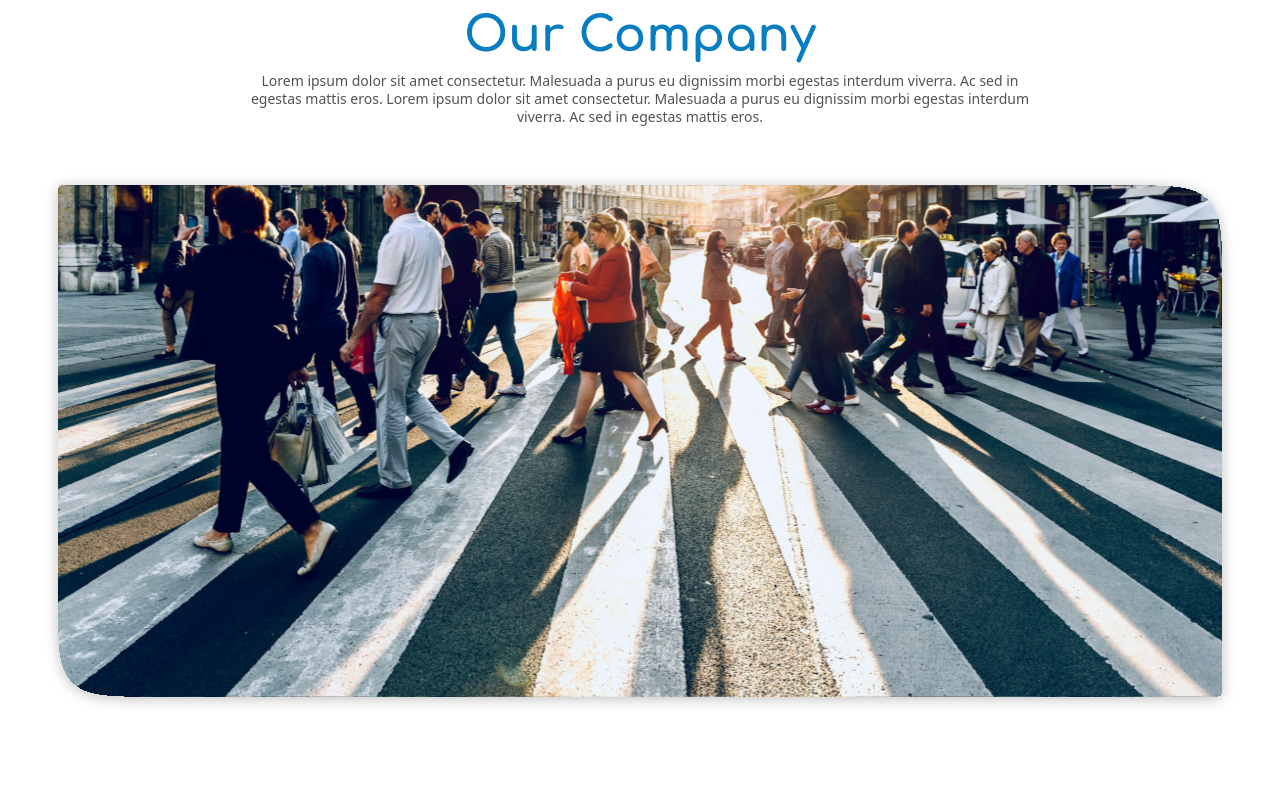
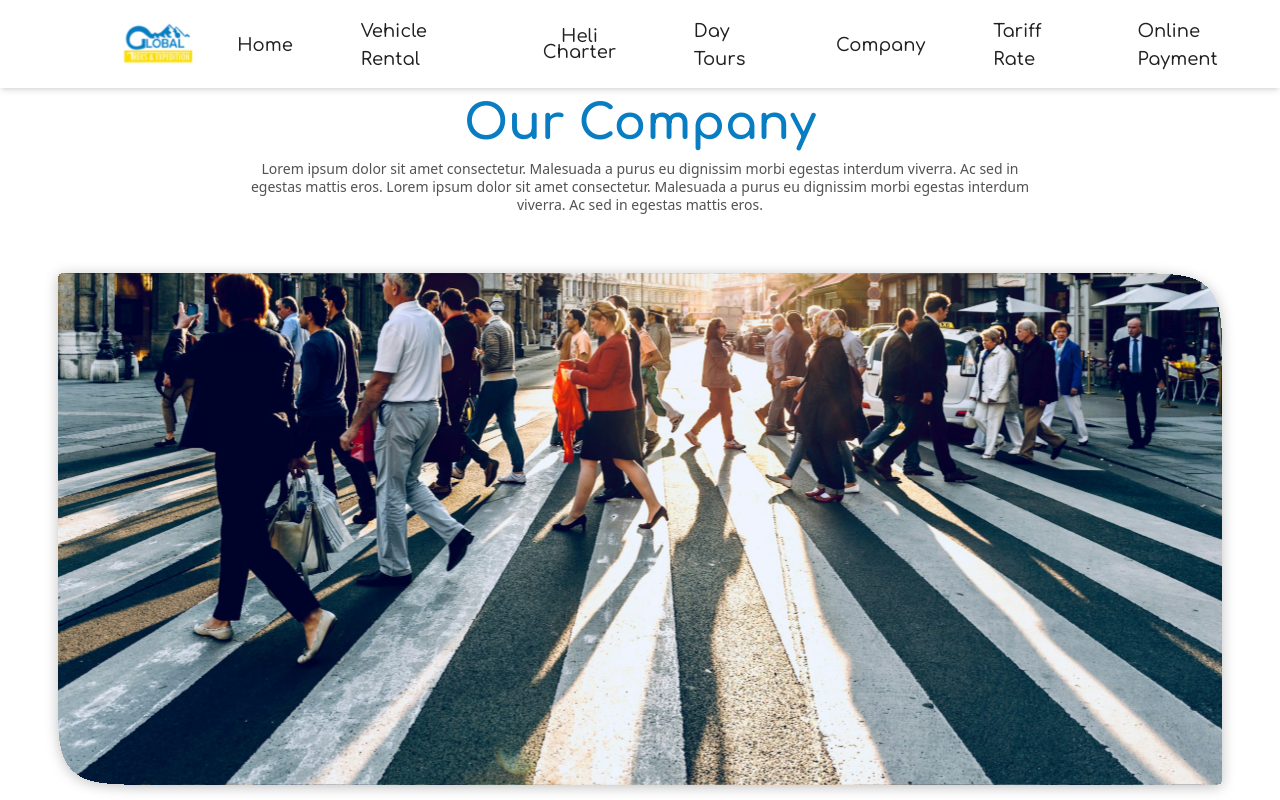
Before and after one commit to Aaryan10-sudo/helicar, a Next.js app in the folder frontend/: page /company in a window 1280 px wide. Shown: the top 800 px of the page. Built offline with nearby package versions, Linux system fonts and the light colour scheme.

Commit message:
feat: navbar

```diff
--- a/frontend/package.json
+++ b/frontend/package.json
@@ -16,6 +16,7 @@
     "react": "^19.0.0",
     "react-dom": "^19.0.0",
     "react-hook-form": "^7.54.2",
+    "react-icons": "^5.5.0",
     "react-loading-skeleton": "^3.5.0",
     "react-toastify": "^11.0.3",
     "tailwindcss": "^4.0.6"
--- a/frontend/src/app/layout.js
+++ b/frontend/src/app/layout.js
@@ -1,5 +1,6 @@
 import { Geist, Geist_Mono } from "next/font/google";
 import "./globals.css";
+import Navbar from "@/components/layout/navbar";
 
 const geistSans = Geist({
   variable: "--font-geist-sans",
@@ -20,6 +21,7 @@ export default function RootLayout({ children }) {
   return (
     <html lang="en">
       <body className={`${geistSans.variable} ${geistMono.variable}`}>
+        <Navbar/>
         {children}
       </body>
     </html>
--- a/frontend/src/assets/assets.js
+++ b/frontend/src/assets/assets.js
@@ -9,6 +9,7 @@ import whyUs3 from "./whyUs3.svg"
 import women from "./women.svg"
 import star from "./star.svg"
 import blog from "./blog.svg"
+import navlogo from "./navlogo.svg"
 
 export const assets = {
   muktinathTemple,
@@ -22,4 +23,5 @@ export const assets = {
   women,
   star,
   blog,
+  navlogo
 };
--- /dev/null
+++ b/frontend/src/components/layout/navbar.js
@@ -0,0 +1,76 @@
+"use client";
+import React, { useState, useRef, useEffect } from "react";
+import Link from "next/link";
+import Image from "next/image";
+import { assets } from "@/assets/assets";
+
+const Navbar = () => {
+  const [dropdownOpen, setDropdownOpen] = useState(false);
+  const [menuOpen, setMenuOpen] = useState(false);
+  const dropdownRef = useRef(null);
+
+  useEffect(() => {
+    function handleClickOutside(event) {
+      if (dropdownRef.current && !dropdownRef.current.contains(event.target)) {
+        setDropdownOpen(false);
+      }
+    }
+    document.addEventListener("mousedown", handleClickOutside);
+    return () => document.removeEventListener("mousedown", handleClickOutside);
+  }, []);
+
+  return (
+    <nav className="h-[88px] w-full bg-white flex items-center px-6 shadow-md relative">
+      <div className="flex ml-24 items-center w-full">
+        {/* Logo */}
+        <div className="text-2xl font-bold">
+          <Image
+            src={assets.navlogo.src}
+            height={assets.navlogo.height}
+            width={assets.navlogo.width}
+            alt="navlogo"
+          />
+        </div>
+
+        {/* Mobile Menu Button */}
+        <button
+          className="lg:hidden block focus:outline-none"
+          onClick={() => setMenuOpen(!menuOpen)}
+        >
+          ☰
+        </button>
+
+        {/* Navigation Links */}
+        <ul
+          className={`lg:flex ml-10 gap-11 items-center space-x-6 text-lg font-medium ${
+            menuOpen ? "block absolute top-full left-0 w-full bg-white shadow-lg p-5 space-y-4" : "hidden lg:flex"
+          }`}
+        >
+          <li><Link href="/" className="font-Comfortaa font-medium leading-4 text-[#222121]">Home</Link></li>
+          <li><Link href="/vehicle-rental" className="font-Comfortaa font-medium leading-4 text-[#222121]">Vehicle Rental</Link></li>
+          <li className="relative" ref={dropdownRef}>
+            <button
+              className="flex items-center space-x-1"
+              onMouseEnter={() => setDropdownOpen(true)}
+              onMouseLeave={() => setDropdownOpen(false)}
+            >
+              <span className="font-Comfortaa font-medium leading-4 text-[#222121]">Heli Charter</span>
+            </button>
+            {dropdownOpen && (
+              <ul className="absolute left-0 mt-2 w-48 bg-white shadow-lg rounded-lg py-2" onMouseEnter={() => setDropdownOpen(true)} onMouseLeave={() => setDropdownOpen(false)}>
+                <li className="px-4 py-2 hover:bg-gray-100"><Link className="font-Comfortaa font-medium leading-4 text-[#222121]" href="/heli-charter/option1">Option 1</Link></li>
+                <li className="px-4 py-2 hover:bg-gray-100"><Link className="font-Comfortaa font-medium leading-4 text-[#222121]" href="/heli-charter/option2">Option 2</Link></li>
+              </ul>
+            )}
+          </li>
+          <li><Link href="/day-tours" className="font-Comfortaa font-medium leading-4 text-[#222121]">Day Tours</Link></li>
+          <li><Link href="/company" className="font-Comfortaa font-medium leading-4 text-[#222121]">Company</Link></li>
+          <li><Link href="/tariff-rate" className="font-Comfortaa font-medium leading-4 text-[#222121]">Tariff Rate</Link></li>
+          <li><Link href="/online-payment" className="font-Comfortaa font-medium leading-4 text-[#222121]">Online Payment</Link></li>
+        </ul>
+      </div>
+    </nav>
+  );
+};
+
+export default Navbar;
```
Also changed, not shown: frontend/src/assets/navlogo.svg (added), 1 other file (tests, documents, lock files or other folders).
